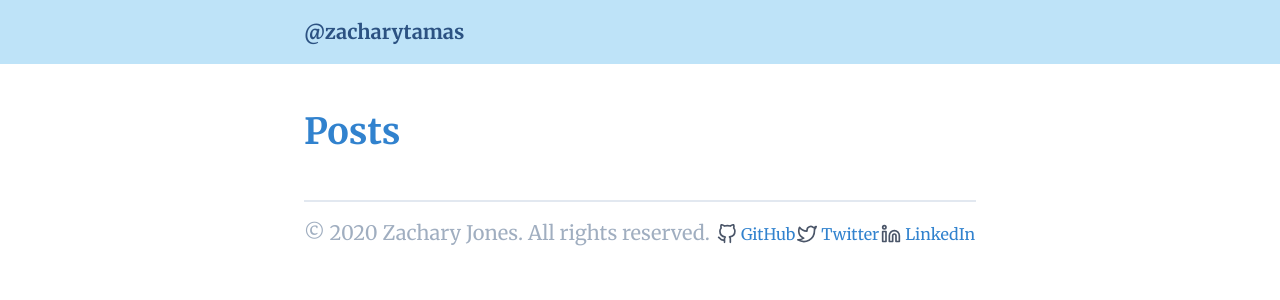
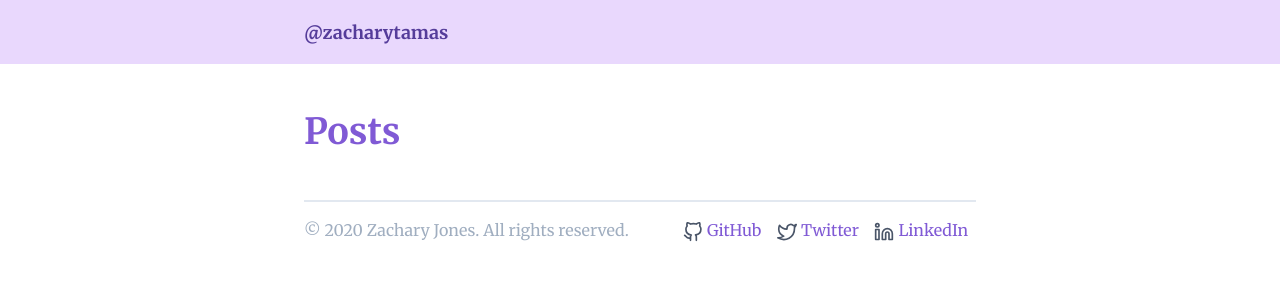
Before and after one commit to zacharytamas/hub, a Next.js app: page /posts in a window 1280 px wide. Shown: the top 300 px of the page. Built offline with nearby package versions, Linux system fonts and the light colour scheme.

Commit message:
🎨 Experiment with a purple color scheme
I'm not sure I really like any of Tailwind's built-ins but I haven't yet bothered to try to customize the colors.

```diff
--- a/src/style/index.scss
+++ b/src/style/index.scss
@@ -16,10 +16,6 @@ body {
     @apply px-8;
     @apply mb-8;
   }
-
-  @screen lg {
-    @apply text-xl;
-  }
 }
 
 h1,
@@ -32,7 +28,7 @@ h4 {
 h1 {
   @apply text-4xl;
   @apply leading-loose;
-  @apply text-blue-600;
+  @apply text-purple-600;
 }
 
 h2 {
@@ -47,7 +43,7 @@ hr {
 }
 
 p {
-  @apply leading-8;
+  @apply leading-9;
   margin-bottom: $textMarginBottom;
 }
 
@@ -62,11 +58,11 @@ ul {
 }
 
 a {
-  @apply text-blue-600;
+  @apply text-purple-600;
   @apply underline;
 
   &:hover {
-    @apply text-blue-700;
+    @apply text-purple-700;
     @apply no-underline;
     @apply font-bold;
   }
@@ -90,27 +86,28 @@ a {
 }
 
 header.site-header {
-  @apply bg-blue-200;
+  @apply bg-purple-200;
 
   .brand {
-    @apply text-blue-800;
+    @apply text-purple-800;
   }
 
   .menu-item {
-    @apply text-blue-800;
+    @apply text-purple-800;
 
     &:hover {
       @apply text-white;
-      @apply bg-blue-500;
+      @apply bg-purple-500;
     }
 
     &:focus {
       @apply text-white;
-      @apply bg-blue-500;
+      @apply bg-purple-500;
     }
   }
 }
 
 footer.site-footer {
   @apply text-gray-500;
+  @apply text-base;
 }
```
